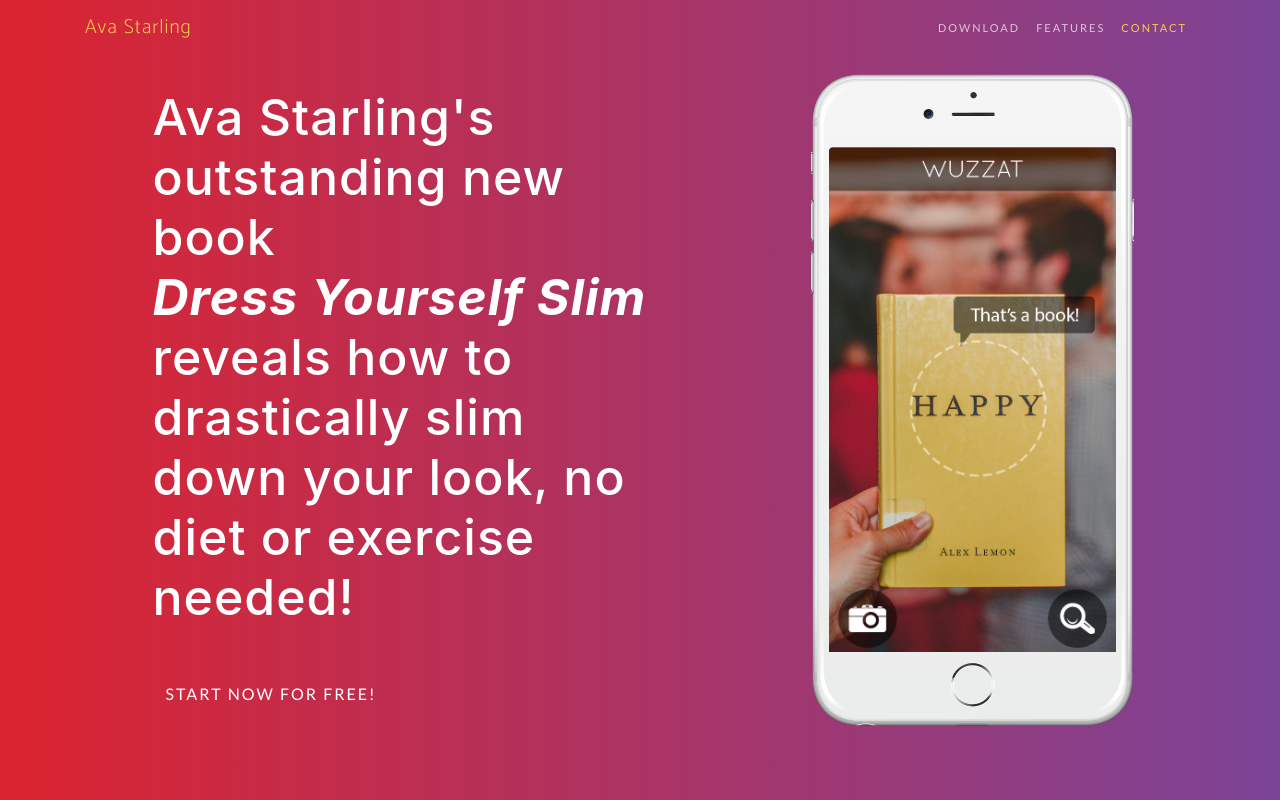
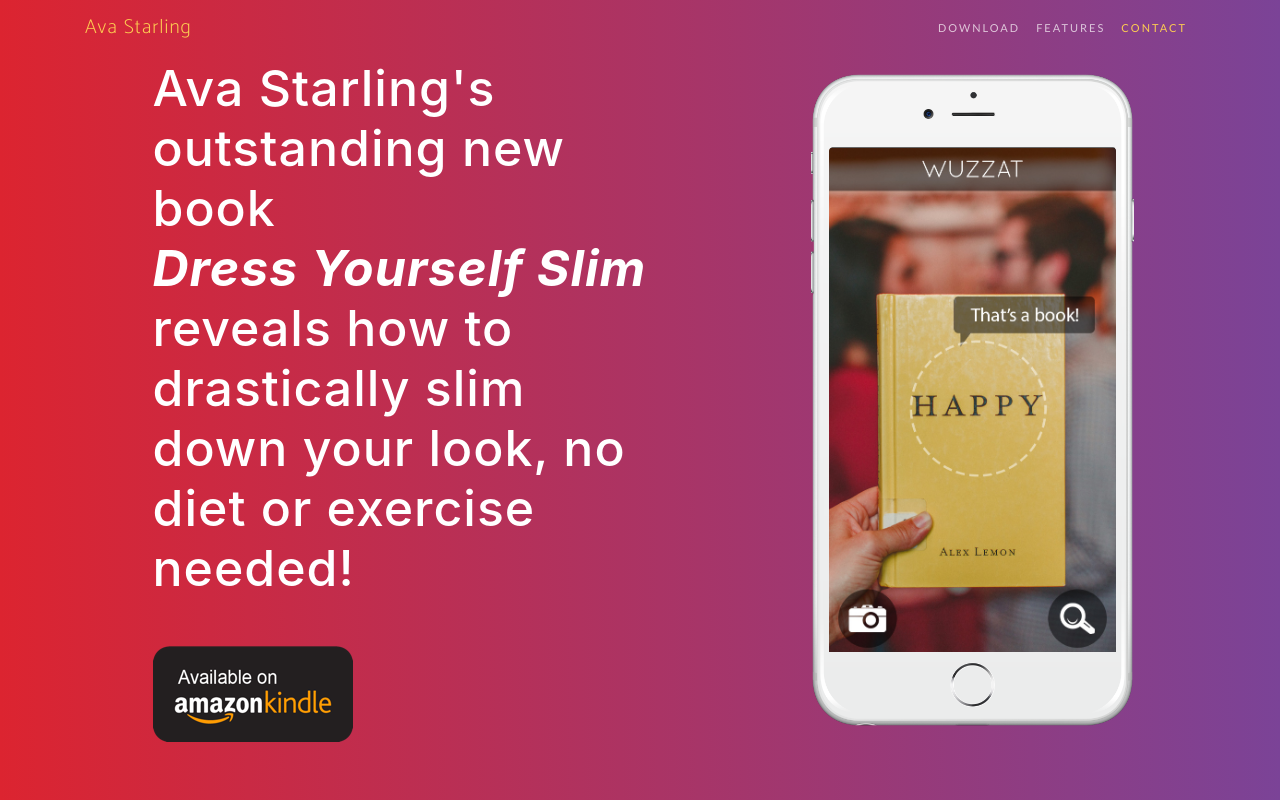
Before and after one commit to InspiringLifeDesign/AvaStarling, a website with bundled scripts: page index.html in a window 1280 px wide. Shown: the top 800 px of the page. Built offline with nearby package versions, Linux system fonts and the light colour scheme; a web font is replaced by a local one.

Commit message:
Adding Amazon link

```diff
--- a/index.html
+++ b/index.html
@@ -60,7 +60,7 @@
           <div class="col-lg-7 my-auto">
             <div class="header-content mx-auto">
               <h1 class="mb-5">Ava Starling's outstanding new book<br><b><i>Dress Yourself Slim</i></b><br>reveals how to drastically slim down your look, no diet or exercise needed!</h1>
-              <a href="#download" class="btn btn-outline btn-xl js-scroll-trigger">Start Now for Free!</a>
+              <a class="kindle" href="http://amzn.to/2hE09bw"><img src="img/amazon-kindle-logo.png" alt="Available on Amazon Kindle"></a>
             </div>
           </div>
           <div class="col-lg-5 my-auto">
```
Also changed, not shown: img/amazon-kindle-logo.png (added).
